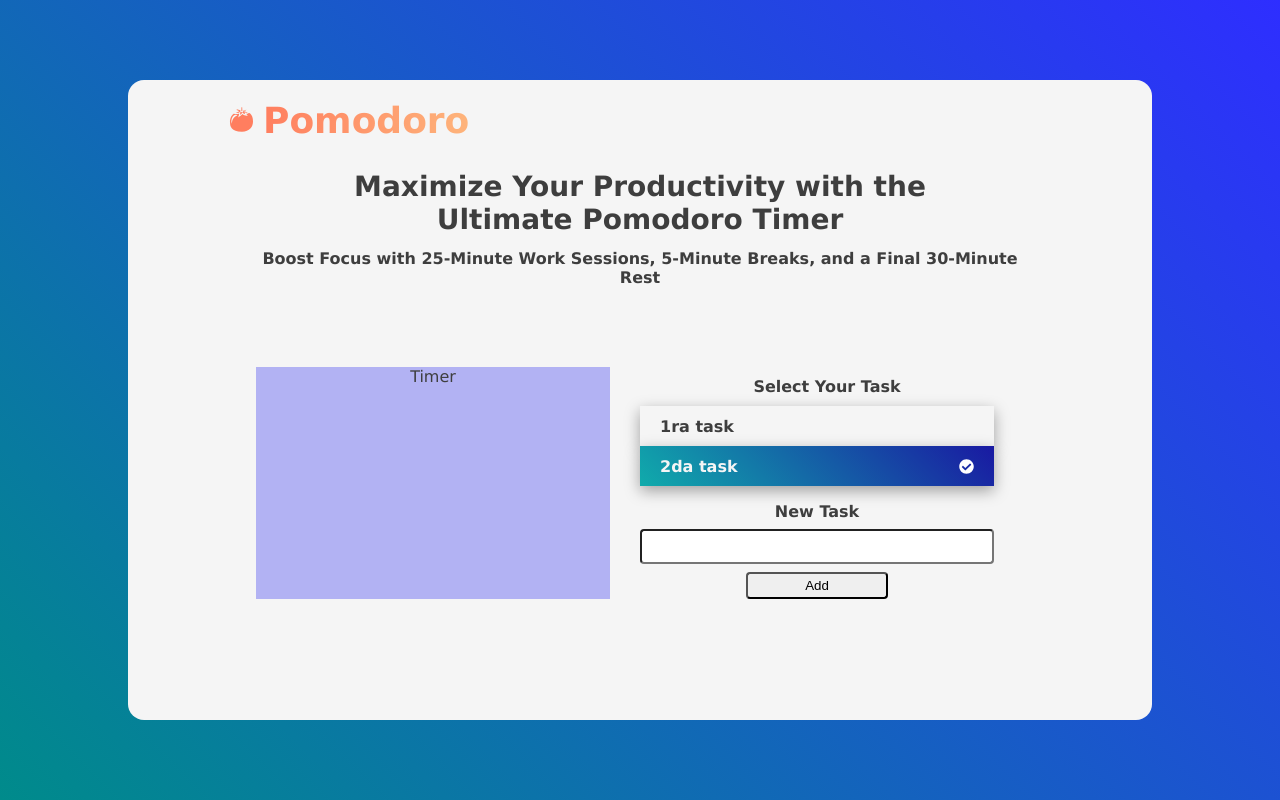
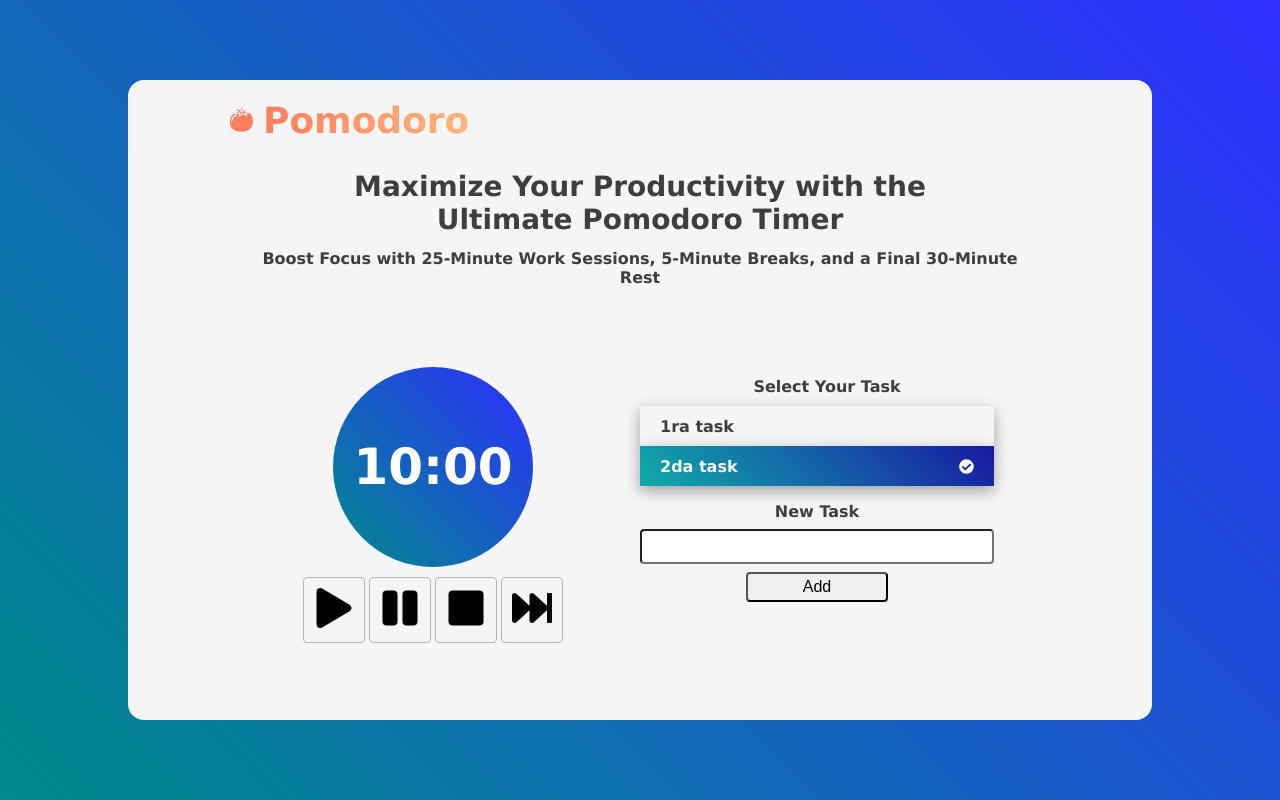
Before and after one commit to Nachocisss/pomodoro, a React (Create React App) app: page / in a window 1280 px wide. Built offline with nearby package versions, Linux system fonts and the light colour scheme.

Commit message:
timer buttons

```diff
--- a/src/components/Timer/Timer.css
+++ b/src/components/Timer/Timer.css
@@ -1,4 +1,34 @@
 .timerContainer {
   flex: 1;
-  background-color: rgb(178, 178, 243);
+  align-content: center;
 }
+.clockContainer {
+  margin: auto;
+  background: linear-gradient(45deg, darkcyan, rgb(46, 46, 255));
+  border-radius: 9999px;
+  height: 200px;
+  width: 200px;
+  align-content: center;
+}
+.clockTime {
+  font-size: 50px;
+  font-weight: 700;
+  color: white;
+}
+.timerButtons {
+  display: flex;
+  flex-direction: row;
+  width: 100%;
+  justify-content: center;
+  margin-top: 10px;
+  gap: 4px;
+}
+.timerIconContainer {
+  padding: 10px;
+  border: 1px solid rgb(179, 179, 179);
+  border-radius: 4px;
+  cursor: pointer;
+}
+.timerIconContainer:hover {
+  background: linear-gradient(90deg, #ff7e5f, #feb47b);
+}
--- a/src/components/Timer/Timer.tsx
+++ b/src/components/Timer/Timer.tsx
@@ -1,9 +1,56 @@
 import React from "react";
 import "./Timer.css";
+import { FaPlay, FaPause, FaStop, FaFastForward } from "react-icons/fa";
+
 export default function Timer() {
+  const buttonsInfo = [
+    {
+      icon: <FaPlay size={40} fill={"black"} />,
+      onclick: () => {
+        console.log("play");
+      },
+    },
+    {
+      icon: <FaPause size={40} fill={"black"} />,
+      onclick: () => {
+        console.log("pause");
+      },
+    },
+    {
+      icon: <FaStop size={40} fill={"black"} />,
+      onclick: () => {
+        console.log("play");
+      },
+    },
+    {
+      icon: <FaFastForward size={40} fill={"black"} />,
+      onclick: () => {
+        console.log("FaFastForward");
+      },
+    },
+  ];
+
+  function clockRender() {
+    return (
+      <div className="clockContainer">
+        <span className="clockTime">10:00</span>
+      </div>
+    );
+  }
+  function timerButtons() {
+    return (
+      <div className="timerButtons">
+        {buttonsInfo.map((b) => {
+          return <div className="timerIconContainer">{b.icon}</div>;
+        })}
+      </div>
+    );
+  }
+
   return (
     <div className="timerContainer">
-      <span>Timer</span>
+      {clockRender()}
+      {timerButtons()}
     </div>
   );
 }
--- a/src/components/TodoList/Form/Form.css
+++ b/src/components/TodoList/Form/Form.css
@@ -17,4 +17,9 @@
   padding: 4px;
   border-radius: 4px;
   align-self: center;
+  font-size: 16px;
 }
+.todoFormButton:hover {
+  background: linear-gradient(90deg, #ff7e5f, #feb47b);
+  color: white;
+}
--- a/src/components/TodoList/TodoList.css
+++ b/src/components/TodoList/TodoList.css
@@ -29,7 +29,6 @@
 .todoTitle {
   font-weight: 600;
 }
-
 .todoTabSelected {
   background: linear-gradient(45deg, rgb(16, 171, 171), rgb(25, 25, 162));
 }
```
